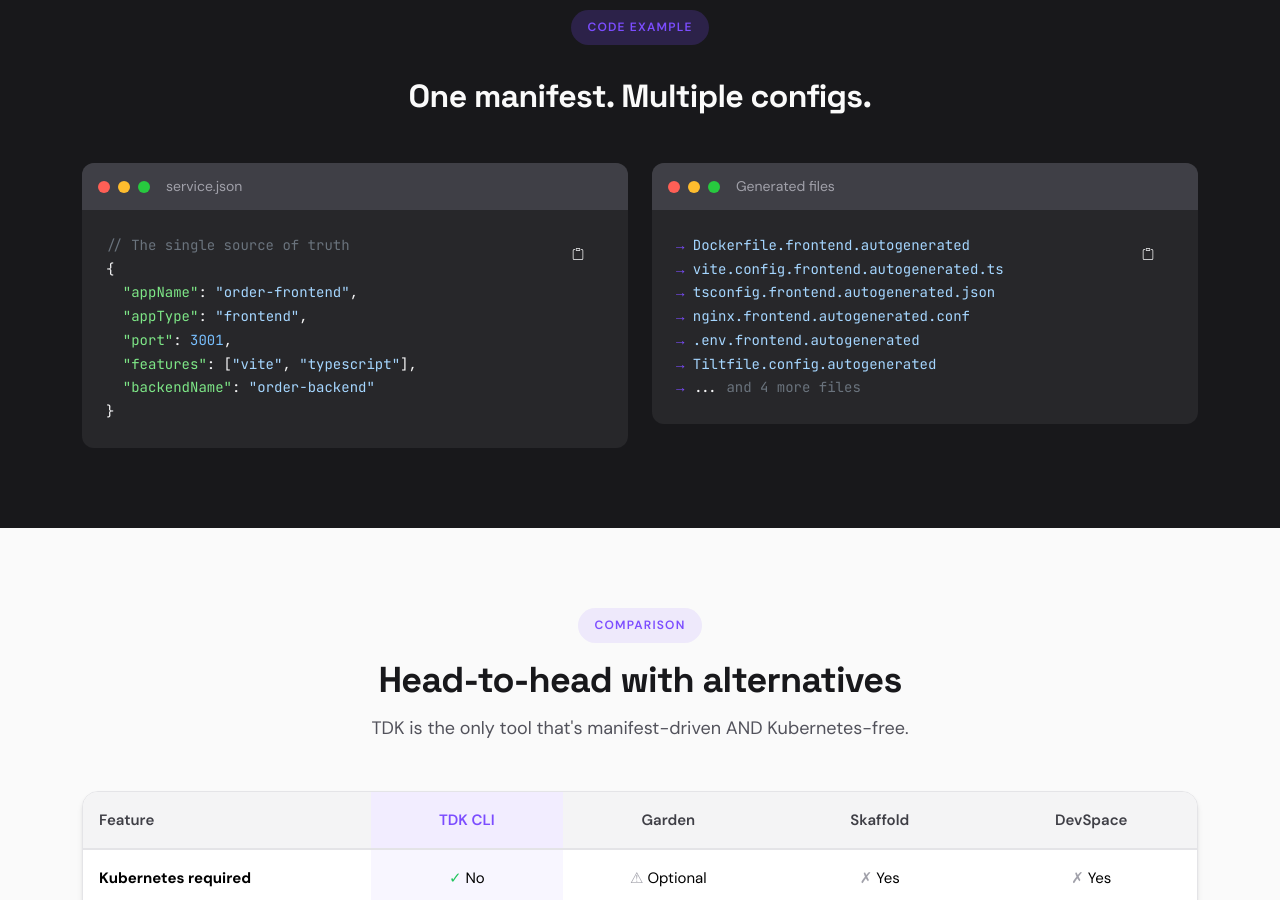
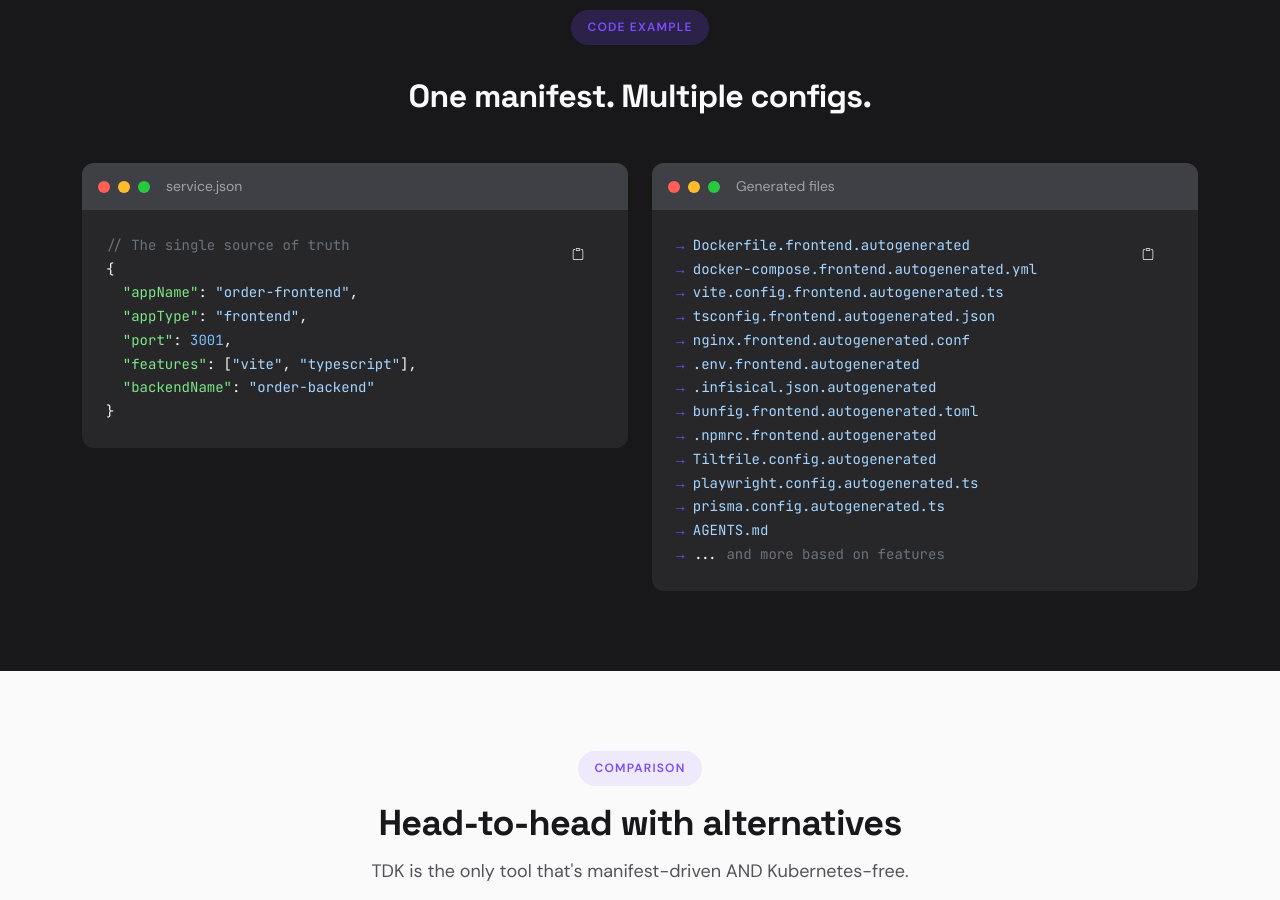
Before and after one commit to tdk-landscape/tdk-website, a Jekyll site: the page built from index.html, in a window 1280 px wide and 900 px high, scrolled down 2684 px. Built offline with Jekyll 4.4.1, drawn with Linux system fonts in a browser that asks for light colours.

Commit message:
feat: expand generated files list to show all 13+ autogenerated configs

```diff
--- a/index.html
+++ b/index.html
@@ -355,12 +355,19 @@
           </div>
           <div style="padding: 1.5rem; overflow-x: auto;">
             <pre style="background: transparent; padding: 0; margin: 0;"><code style="font-size: 0.875rem; line-height: 1.7;"><span style="color: var(--color-purple);">→</span> <span style="color: #a5d6ff;">Dockerfile.frontend.autogenerated</span>
+<span style="color: var(--color-purple);">→</span> <span style="color: #a5d6ff;">docker-compose.frontend.autogenerated.yml</span>
 <span style="color: var(--color-purple);">→</span> <span style="color: #a5d6ff;">vite.config.frontend.autogenerated.ts</span>
 <span style="color: var(--color-purple);">→</span> <span style="color: #a5d6ff;">tsconfig.frontend.autogenerated.json</span>
 <span style="color: var(--color-purple);">→</span> <span style="color: #a5d6ff;">nginx.frontend.autogenerated.conf</span>
 <span style="color: var(--color-purple);">→</span> <span style="color: #a5d6ff;">.env.frontend.autogenerated</span>
+<span style="color: var(--color-purple);">→</span> <span style="color: #a5d6ff;">.infisical.json.autogenerated</span>
+<span style="color: var(--color-purple);">→</span> <span style="color: #a5d6ff;">bunfig.frontend.autogenerated.toml</span>
+<span style="color: var(--color-purple);">→</span> <span style="color: #a5d6ff;">.npmrc.frontend.autogenerated</span>
 <span style="color: var(--color-purple);">→</span> <span style="color: #a5d6ff;">Tiltfile.config.autogenerated</span>
-<span style="color: var(--color-purple);">→</span> ... <span style="color: #6a737d;">and 4 more files</span></code></pre>
+<span style="color: var(--color-purple);">→</span> <span style="color: #a5d6ff;">playwright.config.autogenerated.ts</span>
+<span style="color: var(--color-purple);">→</span> <span style="color: #a5d6ff;">prisma.config.autogenerated.ts</span>
+<span style="color: var(--color-purple);">→</span> <span style="color: #a5d6ff;">AGENTS.md</span>
+<span style="color: var(--color-purple);">→</span> ... <span style="color: #6a737d;">and more based on features</span></code></pre>
           </div>
         </div>
       </div>
```
